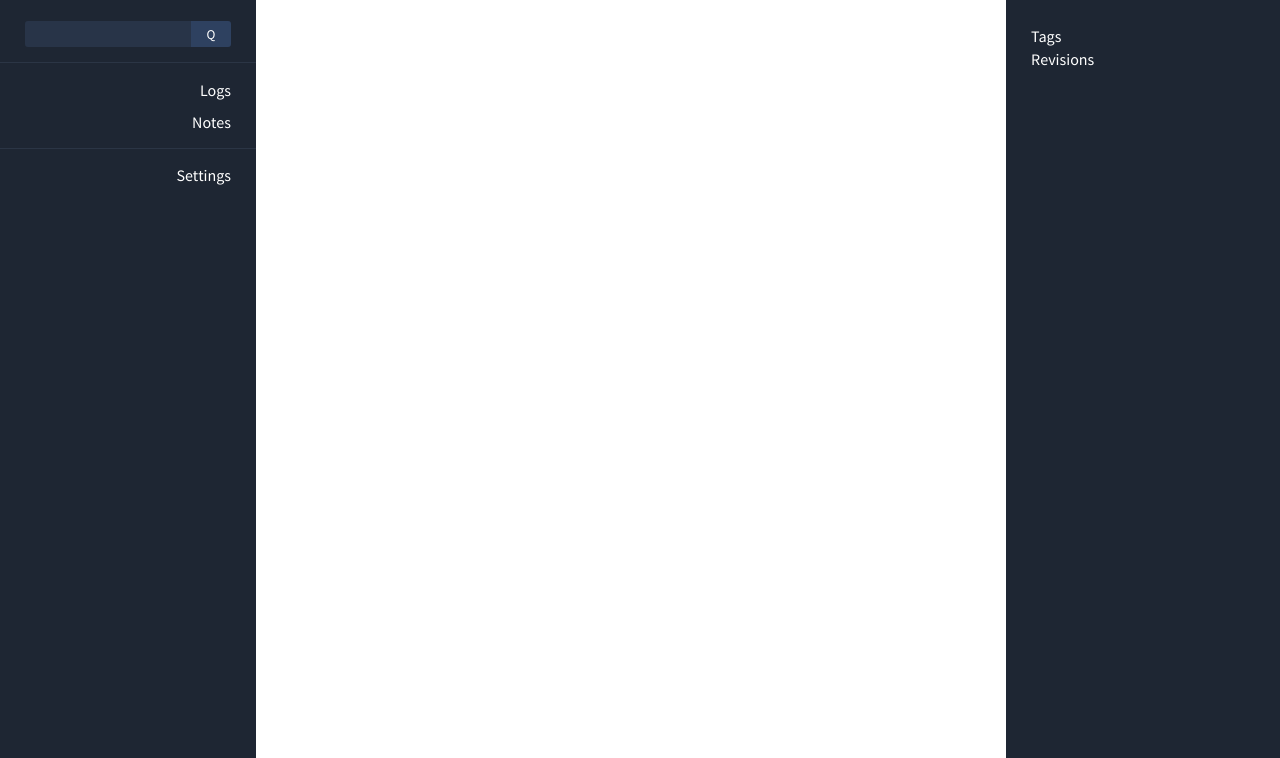
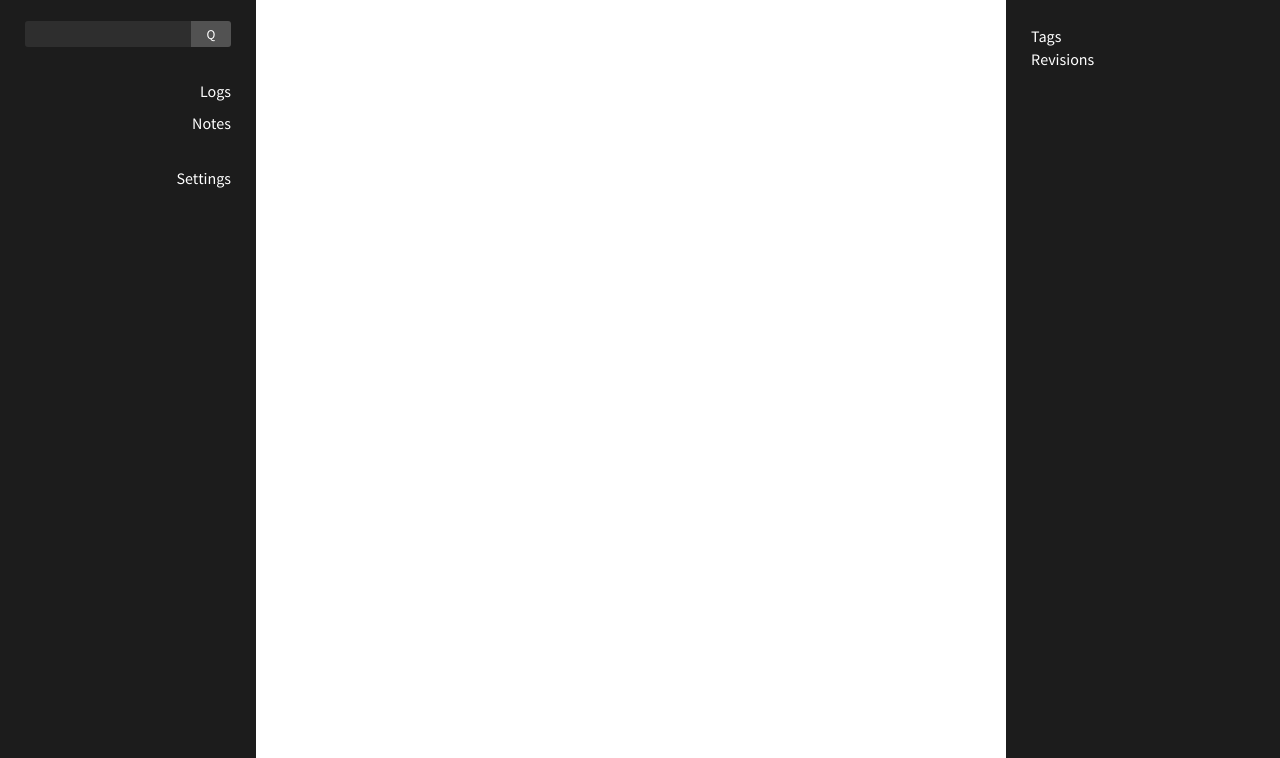
Before and after one commit to mod2/vinci, a Django app: page / in a window 1280 px wide. Shown: the part 42-800 px from the top of the page. Run offline with Django 3.2, Linux system fonts and the light colour scheme; the visitor is signed in with stand-in values (Sample User, id 1); parts of the project's set-up code (start-up, migrations or seed data) failed here and were passed over.

Commit message:
Monochrome scheme

```diff
--- a/vinci/static/css/style.css
+++ b/vinci/static/css/style.css
@@ -71,7 +71,6 @@ a:hover img {
 }
 
 ::-moz-selection, ::selection {
-	background: hsl(211, 56%, 50%);
 	background: hsl(211, 56%, 44%);
 	color: #fff;
 }
@@ -213,7 +212,7 @@ nav[role=menu] {
 	-webkit-transform: translate3d(-200px, 0, 0);
 	transform: translate3d(-200px, 0, 0);
 
-	background: hsl(218, 26%, 16%);
+	background: hsl(0, 0%, 11%);
 
 	float: left;
 	overflow: hidden;
@@ -237,14 +236,12 @@ nav[role=menu] a {
 }
 
 nav[role=menu] a:hover {
-	background: hsl(216, 30%, 32%);
+	background: hsl(0, 0%, 21%);
 	color: #fff;
 }
 
 nav[role=menu] .group + .group {
-	border-top: solid 1px hsl(218, 23%, 22%);
-	margin-top: .65em;
-	padding-top: .65em;
+	margin-top: 1.45em;
 }
 
 nav[role=menu] .group.system a {
@@ -294,7 +291,7 @@ nav[role=menu] .group.search {
 }
 
 nav[role=menu] .group.search input[type=text] {
-	background: hsl(218, 28%, 22%);
+	background: hsl(0, 0%, 18%);
 	border: none;
 	border-radius: 3px 0 0 3px;
 	color: #fff;
@@ -305,17 +302,22 @@ nav[role=menu] .group.search input[type=text] {
 }
 
 nav[role=menu] .group.search input[type=text]:focus {
-	background: hsl(218, 30%, 12%);
+	background: hsl(0, 0%, 8%);
 	outline: none;
 }
 
 nav[role=menu] .group.search input[type=submit] {
-	background: hsl(218, 35%, 28%);
+	background: hsl(0, 0%, 32%);
 	border: none;
 	border-radius: 0 3px 3px 0;
 	color: #fff;
+	cursor: pointer;
 	flex: 0.1;
 	min-width: 3em;
+}
+
+nav[role=menu] .group.search input[type=submit]:hover {
+	background: hsl(0, 0%, 38%);
 }
 
 
@@ -355,7 +357,7 @@ nav[role=menu] .group.search input[type=submit] {
 /* -------------------------------------------------- */
 
 #page #sidebar {
-	background: hsl(218, 26%, 16%);
+	background: hsl(0, 0%, 11%);
 	color: #fff;
 }
 
```
